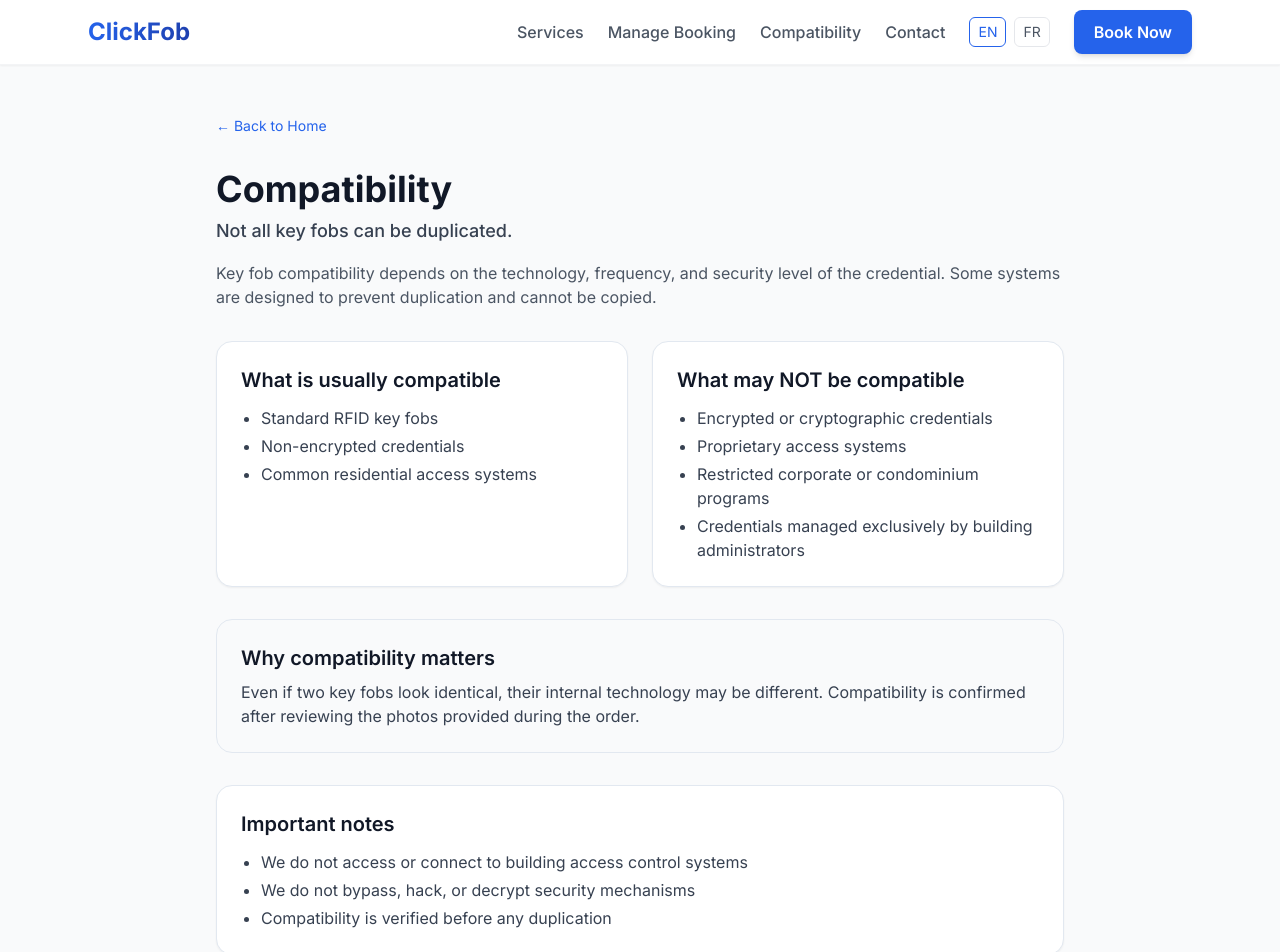
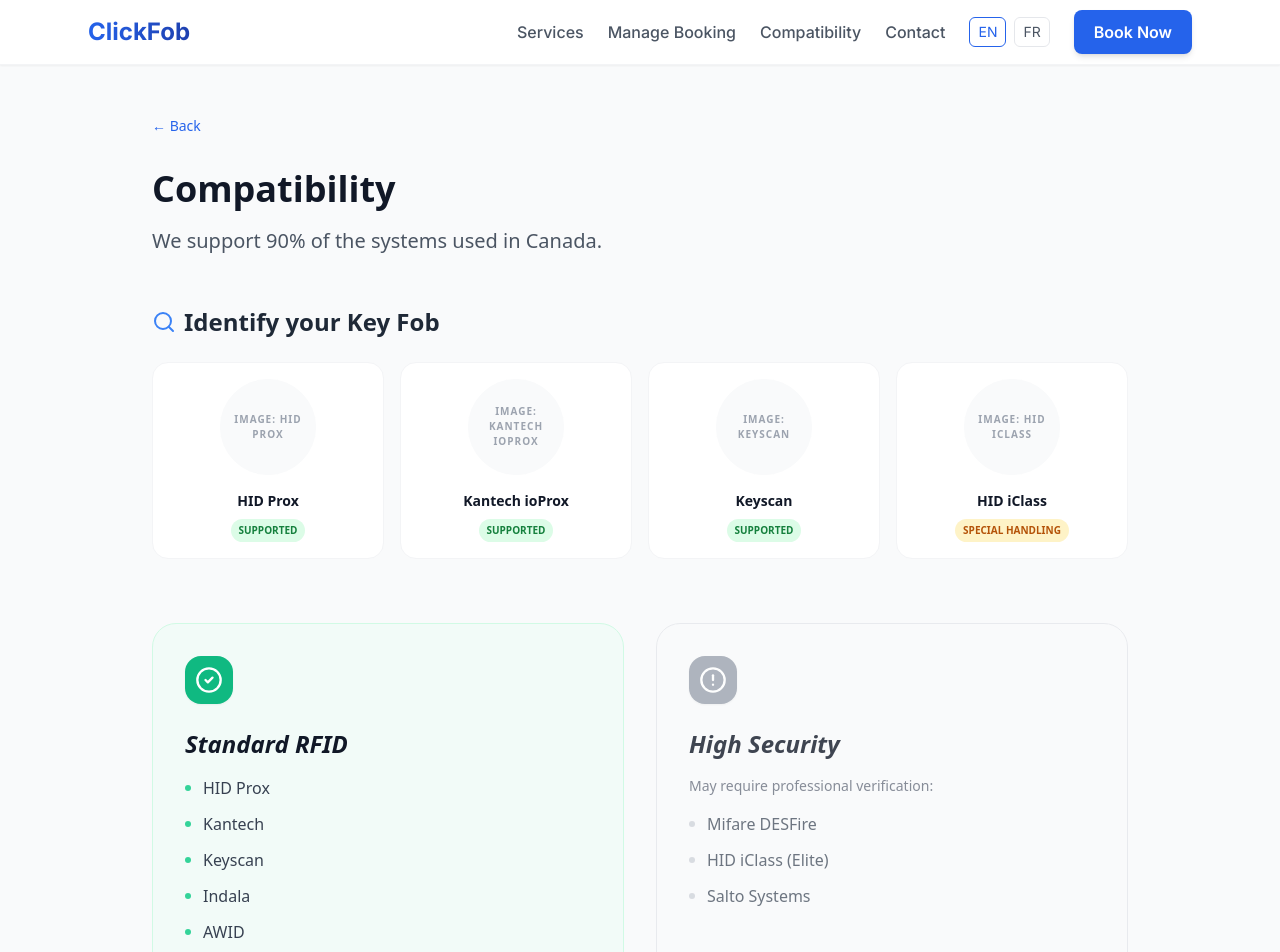
Before and after one commit to jadsonogueira/clickfob, a Next.js app: page /compatibility in a window 1280 px wide. Shown: the top 952 px of the page. Built offline with nearby package versions, Linux system fonts and the light colour scheme.

Commit message:
Atualizar o page.tsx

```diff
--- a/app/compatibility/page.tsx
+++ b/app/compatibility/page.tsx
@@ -1,6 +1,15 @@
 import Link from "next/link";
+import { CheckCircle2, AlertCircle, Search, ShieldCheck } from "lucide-react";
 
 type Lang = "en" | "fr";
+
+// Mock data para os fobs canadenses
+const CANADIAN_FOBS = [
+  { id: 'hid-prox', name: 'HID Prox', tech: '125kHz', status: 'supported', img: '/fobs/hid-prox.png' },
+  { id: 'kantech', name: 'Kantech ioProx', tech: '125kHz', status: 'supported', img: '/fobs/kantech.png' },
+  { id: 'keyscan', name: 'Keyscan', tech: '125kHz', status: 'supported', img: '/fobs/keyscan.png' },
+  { id: 'iclass', name: 'HID iClass', tech: '13.56MHz', status: 'special', img: '/fobs/iclass.png' },
+];
 
 function getLang(searchParams?: Record<string, string | string[] | undefined>): Lang {
   const raw = searchParams?.lang;
@@ -16,130 +25,114 @@ export default function CompatibilityPage({
   const lang = getLang(searchParams);
   const isFR = lang === "fr";
 
-  const t = isFR
-    ? {
-        title: "Compatibilité",
-        subtitle: "Tous les porte-clés ne peuvent pas être copiés.",
-        p1:
-          "La compatibilité dépend de la technologie, de la fréquence et du niveau de sécurité du porte-clés. Certains systèmes sont conçus pour empêcher la duplication.",
-        usually: "Généralement compatibles",
-        usuallyItems: [
-          "Porte-clés RFID standards",
-          "Identifiants non cryptés",
-          "Systèmes d’accès résidentiels courants",
-        ],
-        mayNot: "Peuvent ne pas être compatibles",
-        mayNotItems: [
-          "Identifiants cryptés",
-          "Systèmes propriétaires",
-          "Programmes corporatifs ou de copropriété restreints",
-          "Accès géré uniquement par l’administration de l’immeuble",
-        ],
-        why: "Pourquoi la compatibilité est importante",
-        whyText:
-          "Deux porte-clés identiques en apparence peuvent utiliser des technologies internes différentes. La compatibilité est confirmée après l’analyse des photos fournies lors de la commande.",
-        notes: "Notes importantes",
-        notesItems: [
-          "Nous n’accédons pas aux systèmes de contrôle d’accès des immeubles",
-          "Nous ne contournons pas les mécanismes de sécurité",
-          "La compatibilité est vérifiée avant toute duplication",
-        ],
-        cta: "Commencer ma commande",
-        back: "Retour à l’accueil",
-      }
-    : {
-        title: "Compatibility",
-        subtitle: "Not all key fobs can be duplicated.",
-        p1:
-          "Key fob compatibility depends on the technology, frequency, and security level of the credential. Some systems are designed to prevent duplication and cannot be copied.",
-        usually: "What is usually compatible",
-        usuallyItems: [
-          "Standard RFID key fobs",
-          "Non-encrypted credentials",
-          "Common residential access systems",
-        ],
-        mayNot: "What may NOT be compatible",
-        mayNotItems: [
-          "Encrypted or cryptographic credentials",
-          "Proprietary access systems",
-          "Restricted corporate or condominium programs",
-          "Credentials managed exclusively by building administrators",
-        ],
-        why: "Why compatibility matters",
-        whyText:
-          "Even if two key fobs look identical, their internal technology may be different. Compatibility is confirmed after reviewing the photos provided during the order.",
-        notes: "Important notes",
-        notesItems: [
-          "We do not access or connect to building access control systems",
-          "We do not bypass, hack, or decrypt security mechanisms",
-          "Compatibility is verified before any duplication",
-        ],
-        cta: "Start My Order",
-        back: "Back to Home",
-      };
+  const t = isFR ? {
+    // ... suas traduções em FR mantidas
+    title: "Compatibilité",
+    visualTitle: "Identifiez votre porte-clés",
+    supported: "Supporté",
+    check: "Vérification requise",
+    cta: "Commencer ma commande",
+    back: "Retour"
+  } : {
+    title: "Compatibility",
+    visualTitle: "Identify your Key Fob",
+    supported: "Supported",
+    check: "Special Handling",
+    cta: "Start My Order",
+    back: "Back"
+  };
 
   const withLang = (path: string) => `${path}?lang=${lang}`;
 
   return (
-    <main className="max-w-4xl mx-auto px-4 sm:px-6 py-12">
+    <main className="max-w-5xl mx-auto px-4 sm:px-6 py-12 font-sans">
       <div className="mb-8">
-        <Link href={withLang("/")} className="text-sm text-blue-600 hover:underline">
+        <Link href={withLang("/")} className="text-sm font-medium text-blue-600 hover:text-blue-800 transition-colors">
           ← {t.back}
         </Link>
       </div>
 
-      <h1 className="text-3xl md:text-4xl font-bold text-gray-900 mb-2">{t.title}</h1>
-      <p className="text-lg text-gray-700 mb-4 font-medium">{t.subtitle}</p>
-      <p className="text-gray-600 mb-8">{t.p1}</p>
+      <header className="mb-12">
+        <h1 className="text-4xl font-extrabold text-gray-900 mb-4">{t.title}</h1>
+        <p className="text-xl text-gray-600 max-w-2xl leading-relaxed">
+          {isFR ? "Nous supportons 90% des systèmes utilisés au Canada." : "We support 90% of the systems used in Canada."}
+        </p>
+      </header>
 
-      <div className="grid md:grid-cols-2 gap-6 mb-8">
-        <section className="bg-white rounded-2xl shadow-sm border p-6">
-          <h2 className="text-xl font-semibold text-gray-900 mb-3">{t.usually}</h2>
-          <ul className="list-disc pl-5 text-gray-700 space-y-1">
-            {t.usuallyItems.map((it) => (
-              <li key={it}>{it}</li>
+      {/* --- NOVA SEÇÃO VISUAL --- */}
+      <section className="mb-16">
+        <h2 className="text-2xl font-bold text-gray-800 mb-6 flex items-center gap-2">
+          <Search className="w-6 h-6 text-blue-500" /> {t.visualTitle}
+        </h2>
+
+        <div className="grid grid-cols-2 md:grid-cols-4 gap-4">
+          {CANADIAN_FOBS.map((fob) => (
+            <div key={fob.id} className="group bg-white border rounded-2xl p-4 hover:shadow-md transition-all border-gray-100 flex flex-col items-center text-center">
+              <div className="w-24 h-24 bg-gray-50 rounded-full mb-4 flex items-center justify-center overflow-hidden border border-gray-50 group-hover:scale-105 transition-transform">
+                {/* Aqui você coloca a tag <img src={fob.img} /> real */}
+                <div className="text-[10px] text-gray-400 uppercase font-bold tracking-widest text-center px-2">
+                   Image: {fob.name}
+                </div>
+              </div>
+              <h3 className="font-bold text-gray-900 text-sm">{fob.name}</h3>
+              <span className={`mt-2 text-[10px] px-2 py-1 rounded-full font-bold uppercase ${
+                fob.status === 'supported' ? 'bg-green-100 text-green-700' : 'bg-amber-100 text-amber-700'
+              }`}>
+                {fob.status === 'supported' ? t.supported : t.check}
+              </span>
+            </div>
+          ))}
+        </div>
+      </section>
+
+      {/* --- COMPARATIVO TÉCNICO --- */}
+      <div className="grid md:grid-cols-2 gap-8 mb-12">
+        <div className="bg-emerald-50/50 border border-emerald-100 rounded-3xl p-8">
+          <div className="bg-emerald-500 w-12 h-12 rounded-2xl flex items-center justify-center mb-6 shadow-sm">
+            <CheckCircle2 className="text-white w-7 h-7" />
+          </div>
+          <h2 className="text-2xl font-bold text-gray-900 mb-4 italic">Standard RFID</h2>
+          <ul className="space-y-3">
+            {["HID Prox", "Kantech", "Keyscan", "Indala", "AWID"].map(item => (
+              <li key={item} className="flex items-center gap-3 text-gray-700 font-medium">
+                <div className="w-1.5 h-1.5 rounded-full bg-emerald-400" /> {item}
+              </li>
             ))}
           </ul>
-        </section>
+        </div>
 
-        <section className="bg-white rounded-2xl shadow-sm border p-6">
-          <h2 className="text-xl font-semibold text-gray-900 mb-3">{t.mayNot}</h2>
-          <ul className="list-disc pl-5 text-gray-700 space-y-1">
-            {t.mayNotItems.map((it) => (
-              <li key={it}>{it}</li>
+        <div className="bg-gray-50 border border-gray-200 rounded-3xl p-8 opacity-80">
+          <div className="bg-gray-400 w-12 h-12 rounded-2xl flex items-center justify-center mb-6 shadow-sm">
+            <AlertCircle className="text-white w-7 h-7" />
+          </div>
+          <h2 className="text-2xl font-bold text-gray-900 mb-4 italic">High Security</h2>
+          <p className="text-sm text-gray-500 mb-4">May require professional verification:</p>
+          <ul className="space-y-3">
+            {["Mifare DESFire", "HID iClass (Elite)", "Salto Systems"].map(item => (
+              <li key={item} className="flex items-center gap-3 text-gray-600">
+                <div className="w-1.5 h-1.5 rounded-full bg-gray-300" /> {item}
+              </li>
             ))}
           </ul>
-        </section>
+        </div>
       </div>
 
-      <section className="bg-gray-50 rounded-2xl border p-6 mb-8">
-        <h2 className="text-xl font-semibold text-gray-900 mb-2">{t.why}</h2>
-        <p className="text-gray-700">{t.whyText}</p>
-      </section>
-
-      <section className="bg-white rounded-2xl shadow-sm border p-6 mb-10">
-        <h2 className="text-xl font-semibold text-gray-900 mb-3">{t.notes}</h2>
-        <ul className="list-disc pl-5 text-gray-700 space-y-1">
-          {t.notesItems.map((it) => (
-            <li key={it}>{it}</li>
-          ))}
-        </ul>
-      </section>
-
-      <div className="flex flex-col sm:flex-row gap-3">
+      {/* --- RODAPÉ DE CONFIANÇA --- */}
+      <section className="bg-blue-600 rounded-3xl p-8 text-white flex flex-col md:flex-row items-center justify-between gap-6 shadow-xl shadow-blue-100">
+        <div className="flex gap-4 items-center">
+           <ShieldCheck className="w-12 h-12 text-blue-200" />
+           <div>
+             <h3 className="text-xl font-bold">100% Risk Free</h3>
+             <p className="text-blue-100 text-sm">Not sure? We verify every photo before charging you.</p>
+           </div>
+        </div>
         <Link
           href={withLang("/book")}
-          className="inline-flex justify-center items-center bg-blue-600 hover:bg-blue-700 text-white px-6 py-3 rounded-xl font-semibold"
+          className="bg-white text-blue-600 hover:bg-gray-50 px-8 py-4 rounded-2xl font-bold text-lg transition-all shadow-lg active:scale-95"
         >
           {t.cta}
         </Link>
-        <Link
-          href={withLang("/")}
-          className="inline-flex justify-center items-center border border-gray-300 hover:border-gray-400 text-gray-700 px-6 py-3 rounded-xl font-semibold"
-        >
-          {t.back}
-        </Link>
-      </div>
+      </section>
     </main>
   );
 }
```
